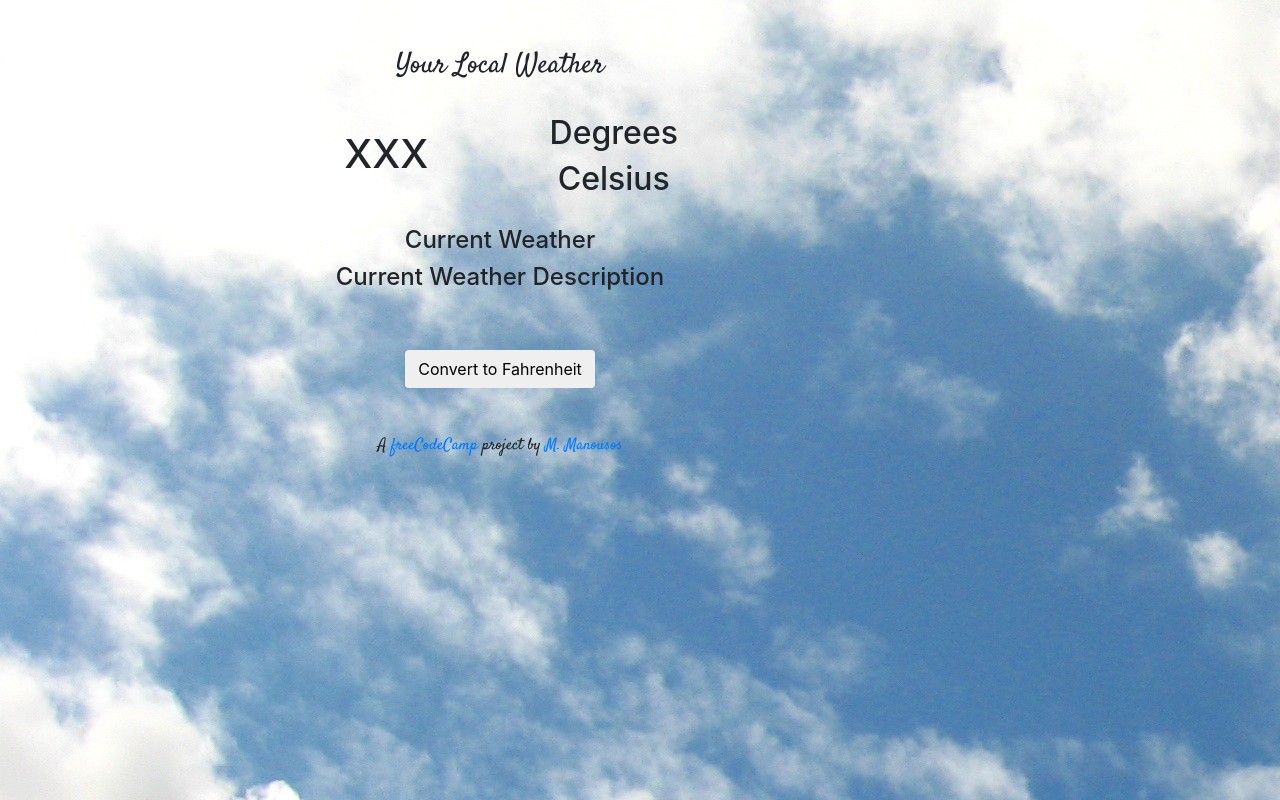
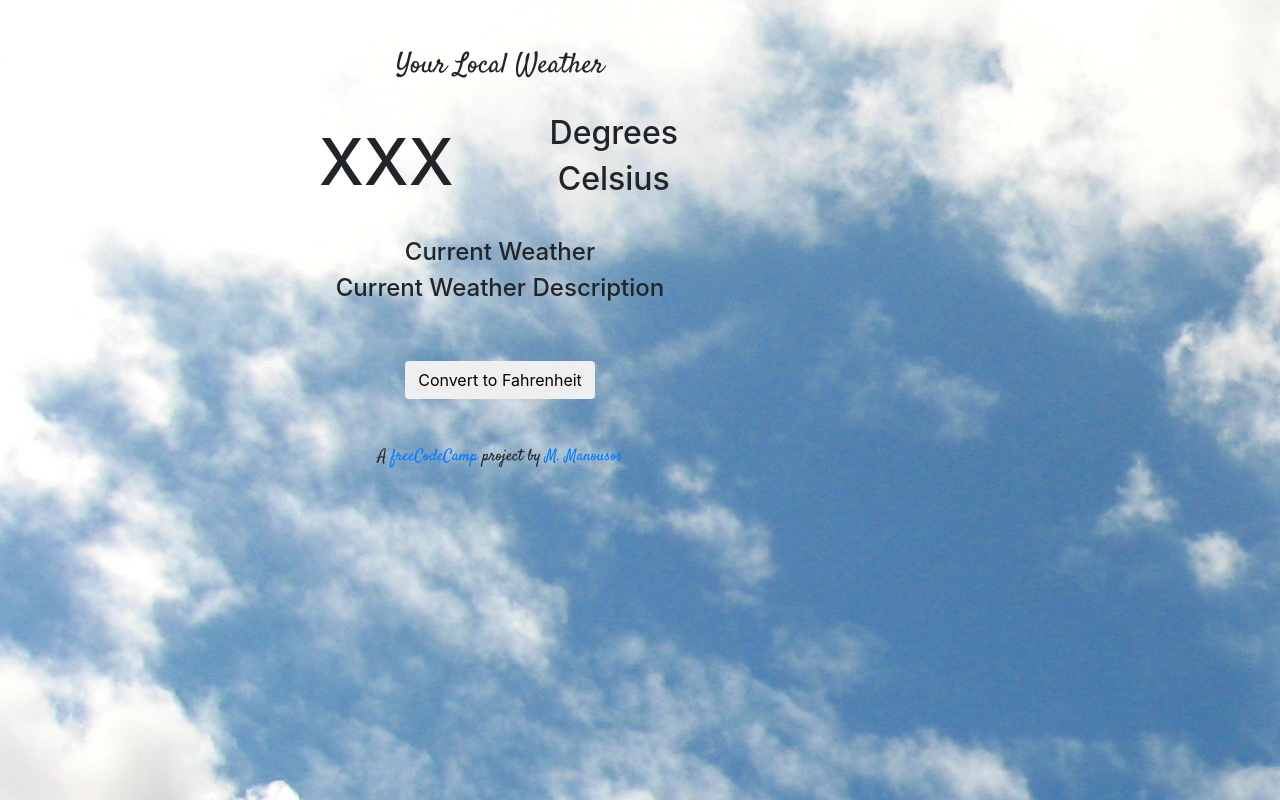
Before and after one commit to mmanousos/fcc_localweather, a plain HTML site: page index.html in a window 1280 px wide. Drawn offline with nearby package versions, Linux system fonts and the light colour scheme.

Commit message:
resizes temperature display

```diff
--- a/style.css
+++ b/style.css
@@ -26,8 +26,12 @@ h3,
 }
 
 #temp {
-    line-height: 200%;
-    vertical-align: center;
+    line-height: 150%;
+    vertical-align: bottom;
+}
+
+h1 {
+    font-size: 400%;
 }
 
 .main,
```
